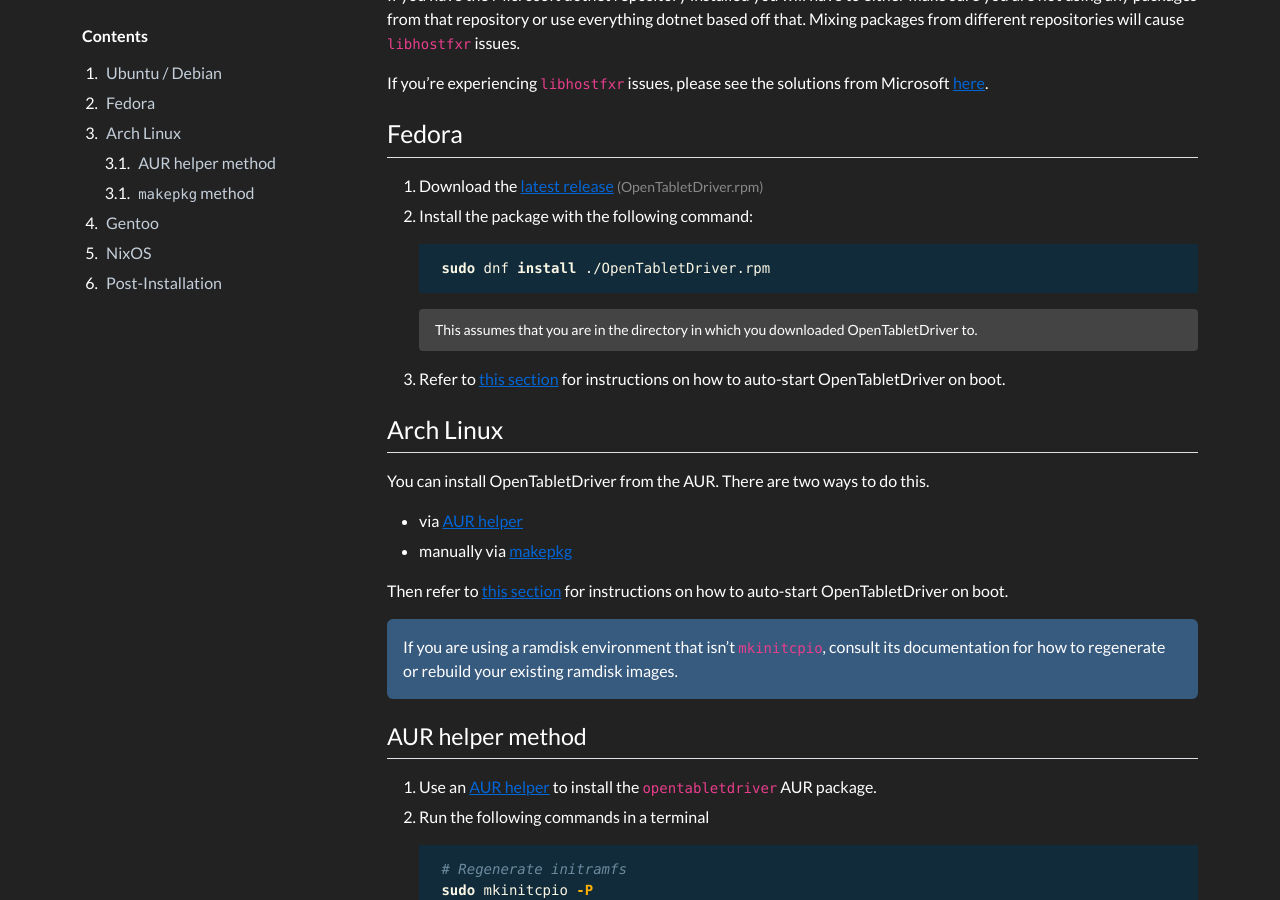
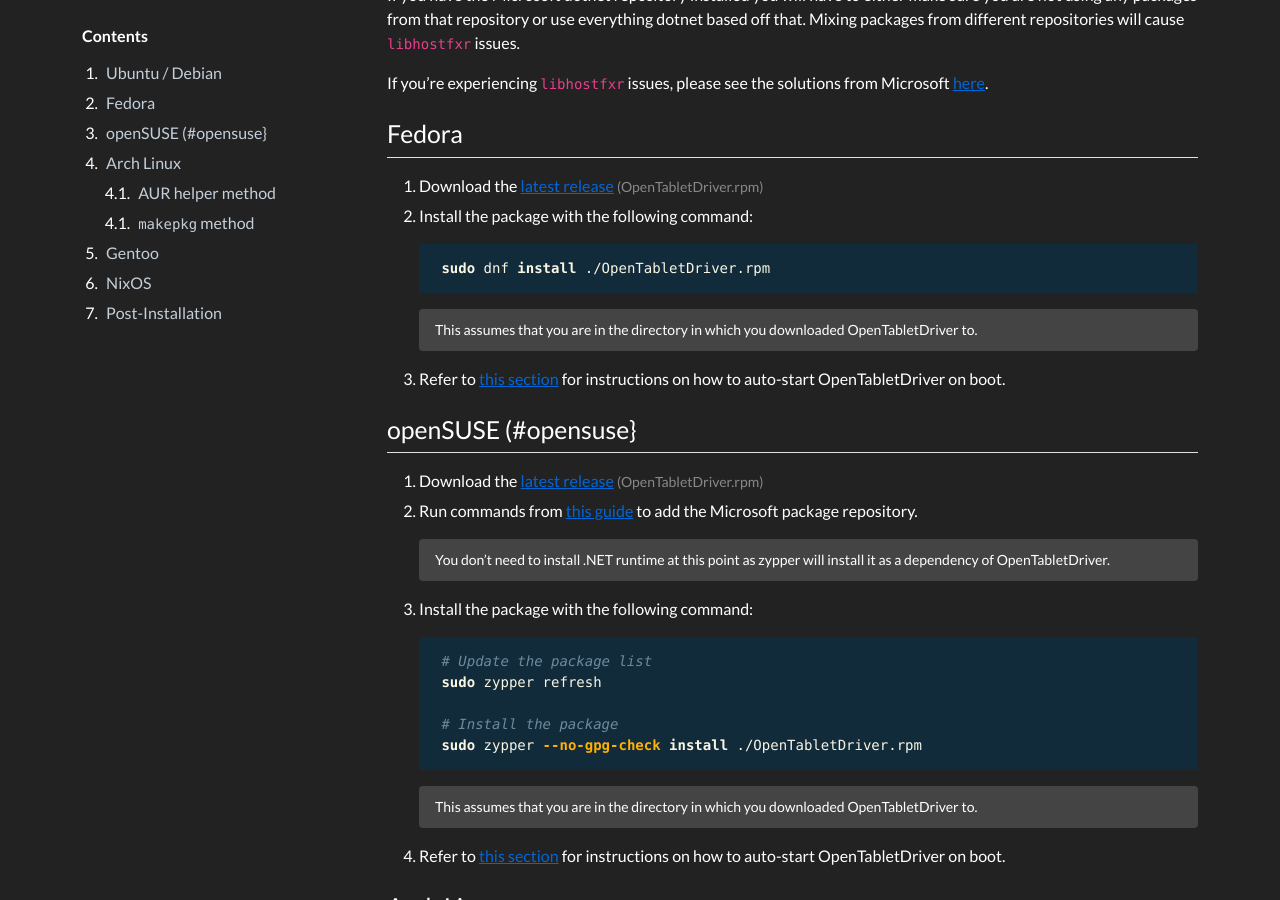
Before and after one commit to OpenTabletDriver/opentabletdriver.github.io, a Jekyll site: the page built from site/_wiki/Install/Linux.md, in a window 1280 px wide and 900 px high, scrolled down 556 px. Built offline with Jekyll 4.4.1, drawn with Linux system fonts in a browser that asks for light colours; nearby versions of some CDN libraries; comment, search, counter and statistics services are not loaded.

Commit message:
Add openSUSE installation steps

````diff
--- a/site/_wiki/Install/Linux.md
+++ b/site/_wiki/Install/Linux.md
@@ -36,6 +36,27 @@ If you're experiencing `libhostfxr` issues, please see the solutions from Micros
     > This assumes that you are in the directory in which you downloaded OpenTabletDriver to.
 
 3. Refer to [this section]({% link _wiki/FAQ/Linux.md %}#autostart) for instructions on how to auto-start OpenTabletDriver on boot.
+
+## openSUSE (#opensuse}
+
+1. Download the [latest release]({{ site.data.links.project.latestRelease.rpm }}) <small class="text-muted">(OpenTabletDriver.rpm)</small>
+2. Run commands from [this guide]({{ site.data.links.external.Microsoft.AddMicrosoftRepoOpenSUSE }}) to add the Microsoft package repository.
+
+    > You don't need to install .NET runtime at this point as zypper will install it as a dependency of OpenTabletDriver.
+
+3. Install the package with the following command:
+
+    ```bash
+    # Update the package list
+    sudo zypper refresh
+
+    # Install the package
+    sudo zypper --no-gpg-check install ./OpenTabletDriver.rpm
+    ```
+
+    > This assumes that you are in the directory in which you downloaded OpenTabletDriver to.
+
+4. Refer to [this section]({% link _wiki/FAQ/Linux.md %}#autostart) for instructions on how to auto-start OpenTabletDriver on boot.
 
 ## Arch Linux {#arch}
 
````
Also changed, not shown: other parts of site/_wiki/Install/Linux.md (+1 -1 lines).
